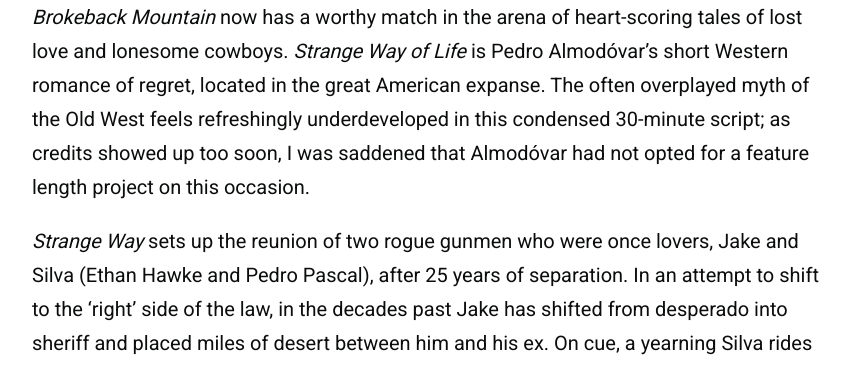
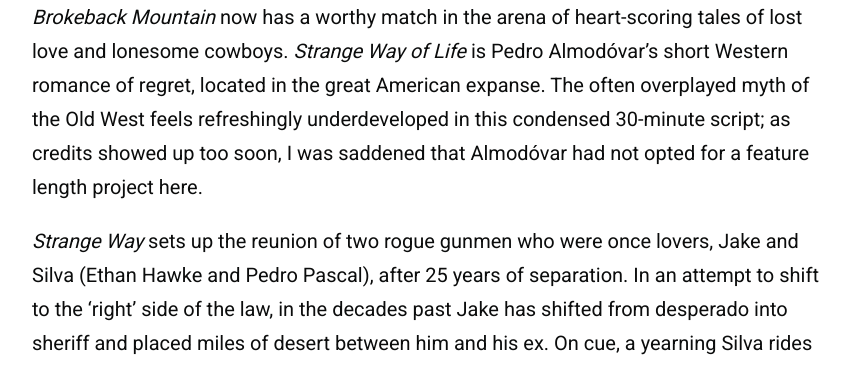
Before and after one commit to zoeurl/zoedowney.github.io, a Jekyll site: the page built from _posts/2023-12-18-strange-way-of-life.md, in a window 1280 px wide. Shown: the part 640-1006 px from the top of the page, without its empty margins (208-1062 px from the left). Built offline with Jekyll 4.4.1, drawn with Linux system fonts in a browser that asks for light colours.

Commit message:
Update 2023-12-18-strange-way-of-life.md

```diff
--- a/_posts/2023-12-18-strange-way-of-life.md
+++ b/_posts/2023-12-18-strange-way-of-life.md
@@ -9,7 +9,7 @@
 image-alt-text: "Silva (Pedro Pascal) is standing in a parlour room facing the camera. To the left, behind him, Jake (Ethan Hawke) is looking longingly over Silva's shoulder"
 ---
 
-_Brokeback Mountain_ now has a worthy match in the arena of heart-scoring tales of lost love and lonesome cowboys. _Strange Way of Life_ is Pedro Almodóvar’s short Western romance of regret, located in the great American expanse. The often overplayed myth of the Old West feels refreshingly underdeveloped in this condensed 30-minute script; as credits showed up too soon, I was saddened that Almodóvar had not opted for a feature length project on this occasion.
+_Brokeback Mountain_ now has a worthy match in the arena of heart-scoring tales of lost love and lonesome cowboys. _Strange Way of Life_ is Pedro Almodóvar’s short Western romance of regret, located in the great American expanse. The often overplayed myth of the Old West feels refreshingly underdeveloped in this condensed 30-minute script; as credits showed up too soon, I was saddened that Almodóvar had not opted for a feature length project here.
 
 _Strange Way_ sets up the reunion of two rogue gunmen who were once lovers, Jake and Silva (Ethan Hawke and Pedro Pascal), after 25 years of separation. In an attempt to shift to the ‘right’ side of the law, in the decades past Jake has shifted from desperado into sheriff and placed miles of desert between him and his ex. On cue, a yearning Silva rides into town angling to reminisce and rekindle the fire from ‘those 60 days’ that took place years ago. Remaining unconvincingly unshaken by Silva’s appearance, Jake is resistant to being sentimentally reeled in. But there’s a familiar longing seeping through his stoic facade. A flashback spliced between scenes tells us the couple indeed have much tenderness to recall. Only now, in the mature stages of life, there are other meddlesome stakes at play.
 
```
